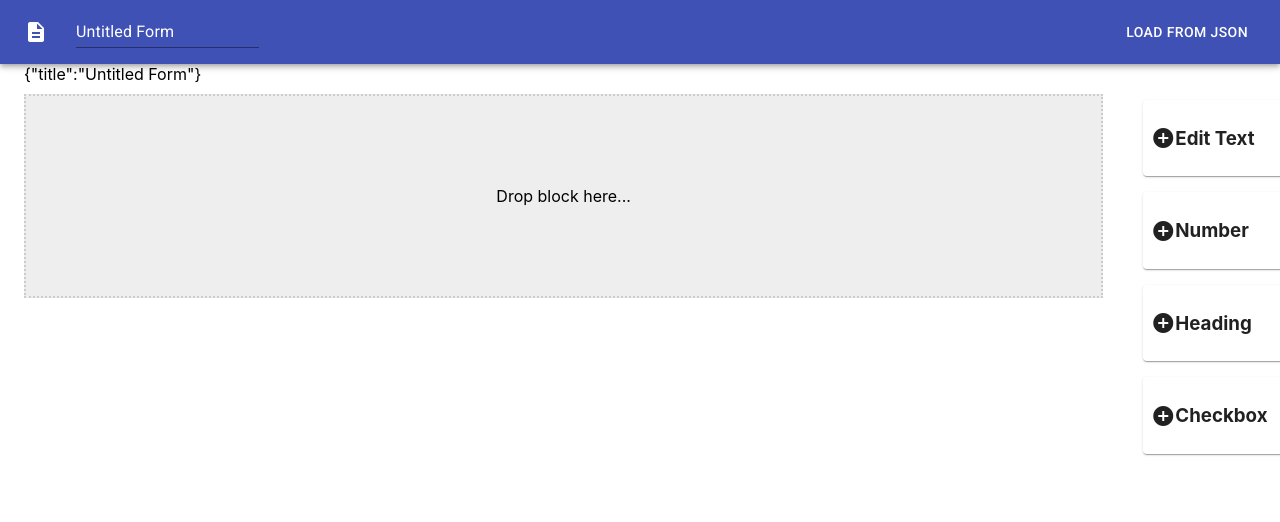
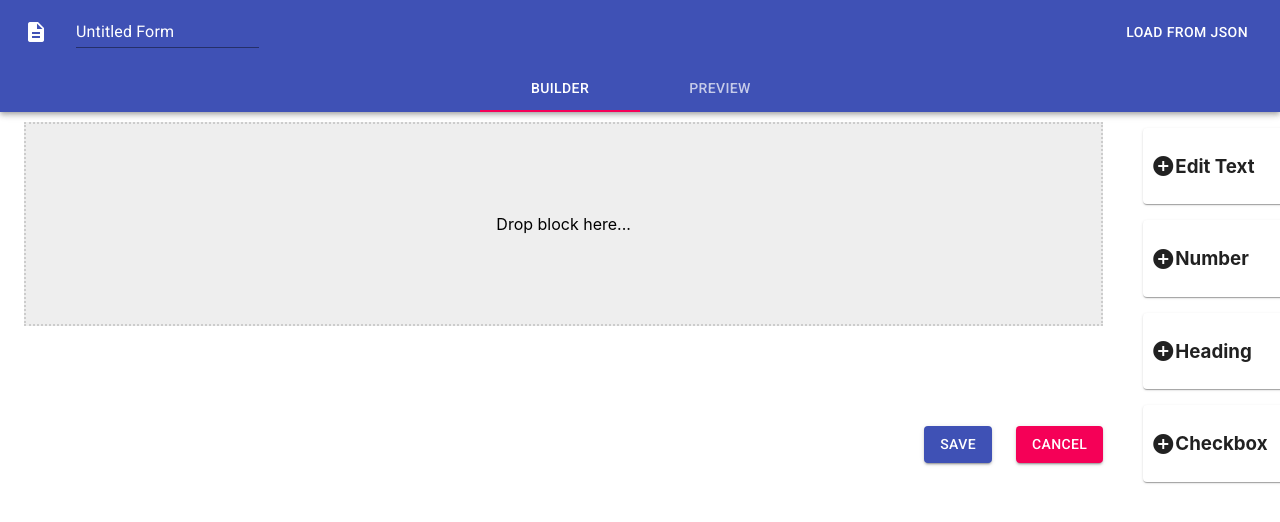
Before and after one commit to tanmayv/react-form-builder, a React (Create React App) app: page / in a window 1280 px wide. Shown: the top 522 px of the page. Built offline with nearby package versions, Linux system fonts and the light colour scheme.

Commit message:
Form renderer

```diff
--- a/src/App.tsx
+++ b/src/App.tsx
@@ -1,8 +1,9 @@
-import { AppBar, Button, Container, Icon, IconButton, makeStyles, TextField, Toolbar } from '@material-ui/core';
+import { AppBar, Button, Container, Icon, IconButton, makeStyles, Tab, Tabs, TextField, Toolbar } from '@material-ui/core';
 import React, { useState } from 'react';
 
 import './App.css';
 import FormBuilder, { BlockData, FormBuilderProps } from './core/FormBuilder';
+import FormRenderer from './core/FormRenderer';
 import CheckboxComponent from './custom-component/Checkbox';
 import EditTextComponent from './custom-component/EditTextComponent';
 import HeadingComponent from './custom-component/HeadingComponent';
@@ -32,6 +33,7 @@ interface FormData {
 
 function App() {
   const [ formData, setFormData ] = useState<FormData>({ title: 'Untitled Form' });
+  const [ currentTab, setCurrentTab ] = useState<number>(0);
   const builderProps: FormBuilderProps = {
     registry: {
       text: {
@@ -55,6 +57,9 @@ function App() {
         iconClass: 'add_circle'
       }
     },
+    data: {
+      blocks: formData.blocks || []
+    },
     change: (blocks) => setFormData((oldFormData: FormData) => ({...oldFormData, blocks}))
   };
   const classes = useStyles();
@@ -75,11 +80,20 @@ function App() {
             </div>
           <Button color="inherit">Load from json</Button>
         </Toolbar>
+        <Tabs
+            value={currentTab}
+            onChange={(event, newValue) => {setCurrentTab(newValue)}}
+            indicatorColor="secondary"
+            centered
+          >
+            <Tab label="Builder" />
+            <Tab label="Preview" />
+          </Tabs>
       </AppBar>
       <Container fixed>
         <div id="builder">
-          {JSON.stringify(formData)}
-          <FormBuilder {...builderProps}></FormBuilder>
+          {currentTab === 0 && <FormBuilder {...builderProps}/>}
+          {currentTab === 1 && <FormRenderer {...builderProps}/>}
         </div>
       </Container>
     </div>
--- a/src/core/FormBuilder.tsx
+++ b/src/core/FormBuilder.tsx
@@ -7,6 +7,7 @@ import { HTML5Backend } from "react-dnd-html5-backend";
 
 import SortingList, { ExternalListItem } from "./darg-drop/SortingList";
 import BlockConfigurator, { ConfigProps } from "./blockconfig/BlockConfigurator";
+import { Button } from "@material-ui/core";
 
 export interface FormBuilderBlockConfig {
   iconClass: string;
@@ -23,6 +24,7 @@ export interface BlockData {
 export interface FormBuilderProps {
   data?: { blocks: BlockData[] };
 	registry: { [key: string]: FormBuilderBlockConfig };
+	viewOnly?: boolean;
 	change: (blocks: BlockData[]) => void;
 }
 
@@ -34,7 +36,6 @@ const FormBuilder: React.FC<FormBuilderProps> = ({ data, registry, change }) =>
 				const newBlocks = [...blocks];
 				const removedBlock = newBlocks.splice(fromIndex, 1);
 				newBlocks.splice(toIndex, 0, ...removedBlock);
-				change(newBlocks);
         return newBlocks;
       });
     }, [blocks]);
@@ -47,7 +48,6 @@ const FormBuilder: React.FC<FormBuilderProps> = ({ data, registry, change }) =>
           type: item.config,
           data: {},
 				});
-				change(newBlocks);
         return newBlocks;
 			});
 		}, [blocks]);
@@ -101,6 +101,14 @@ const FormBuilder: React.FC<FormBuilderProps> = ({ data, registry, change }) =>
 					items={blockList}
 					externalItemDropped={addNewBlock}
 					></SortingList>
+					<Grid container spacing={3} alignItems='stretch' justify='flex-end'>
+						<Grid item>
+							<Button variant='contained' color='primary' onClick={(event) => change(blocks)}>Save</Button>
+						</Grid>
+						<Grid item>
+							<Button variant='contained' color='secondary' onClick={(event) => setBlocks(data?.blocks || [])}>Cancel</Button>
+						</Grid>
+					</Grid>
 				</Grid>
         <Grid item xs={2}>
           {blockToolViewContainer}
--- /dev/null
+++ b/src/core/FormRenderer.tsx
@@ -0,0 +1,27 @@
+import React, { useState } from 'react';
+import { BlockData, FormBuilderProps } from './FormBuilder';
+
+const FormRenderer: React.FC<FormBuilderProps> = ({registry, data}) => {
+  const [formData, setFormData] = useState(data && data.blocks || []);
+
+  const blockList: any[] = formData.map((block: BlockData, idx: number) => {
+    const FormBlock = registry[block.type].handler;
+    const props = {
+      properties: block.data,
+      change: (newProperties: any) => setFormData((oldFormData: any[]) => {
+        const newFormData = [...oldFormData];
+        newFormData[idx].data = {...oldFormData[idx].data, ...newProperties}
+        return newFormData;
+      }),
+      changeOne: () => {},
+      createProperty: () => {}
+    }
+    return <FormBlock key={block.id} {...props}></FormBlock>
+  });
+  return <div>
+    <div>{JSON.stringify(formData)}</div>
+    <div>{blockList}</div>
+  </div>
+};
+
+export default FormRenderer;
--- a/src/custom-component/Checkbox.tsx
+++ b/src/custom-component/Checkbox.tsx
@@ -1,7 +1,7 @@
 import { Checkbox, FormControlLabel } from '@material-ui/core';
 import React, { useEffect } from 'react';
+
 import { PropertyType } from '../core/blockconfig/PropertyType';
-
 const CheckboxComponent: React.FC<any> = ({createProperty, properties, change}) => {
   useEffect(() => {
     createProperty(PropertyType.STRING, 'label', 'What is this?');
--- a/src/custom-component/EditTextComponent.tsx
+++ b/src/custom-component/EditTextComponent.tsx
@@ -4,7 +4,7 @@ import TextField from "@material-ui/core/TextField";
 import { PropertyType } from "../core/blockconfig/PropertyType";
 import { ConfigProps } from "../core/blockconfig/BlockConfigurator";
 
-const EditTextComponent: React.FC<ConfigProps> = ({ createProperty, properties, change }) => {
+const EditTextComponent: React.FC<ConfigProps> = ({createProperty, properties, change}) => {
   useEffect(() => {
     createProperty(PropertyType.STRING, "answer", "");
     createProperty(PropertyType.STRING, "label", "What is this?");
--- a/src/custom-component/NumberComponent.tsx
+++ b/src/custom-component/NumberComponent.tsx
@@ -6,7 +6,7 @@ import { ConfigProps } from '../core/blockconfig/BlockConfigurator';
 
 const NumberComponent: React.FC<ConfigProps> = ({ createProperty, properties, change }) => {
   useEffect(() => {
-    createProperty(PropertyType.NUMBER, 'value', 10);
+    createProperty(PropertyType.NUMBER, 'value', 1);
     createProperty(PropertyType.STRING, 'label', 'What is your age?');
     createProperty(PropertyType.STRING, 'name', 'age-question');
     createProperty(PropertyType.STRING, 'placeholder', 'enter age');
@@ -14,7 +14,7 @@ const NumberComponent: React.FC<ConfigProps> = ({ createProperty, properties, ch
 
   return (
     <div>
-      <TextField label={properties.label} type='number' placeholder='answer here' value={properties.value} onChange={(event) => change({value : event.target.value})}/>
+      <TextField label={properties.label} type='number' placeholder='answer here' value={properties.value || 0} onChange={(event) => change({value : event.target.value})}/>
     </div>
   );
 };
```
Lines whose indentation alone changed are shown as unchanged.
